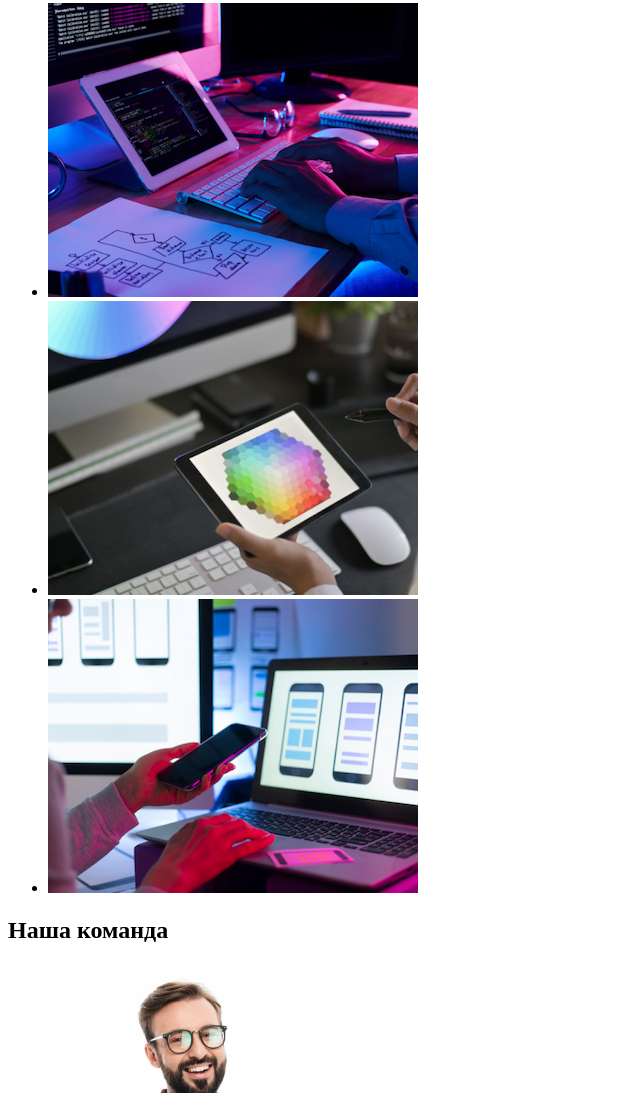
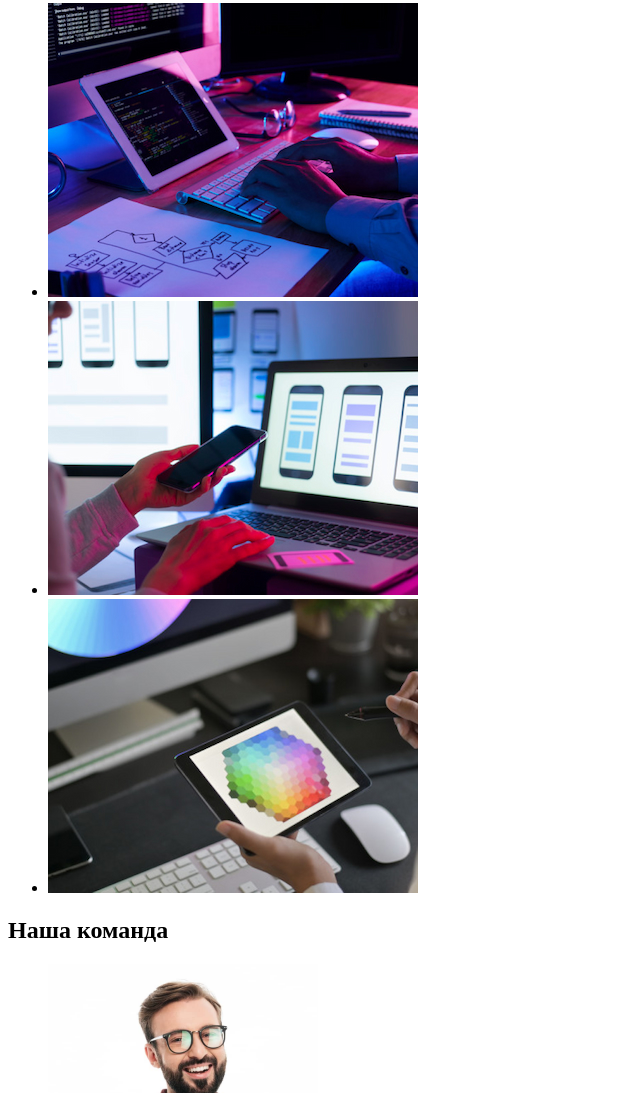
Before and after one commit to Anna1Kuprina/goit-markup-hw-01, a plain HTML site: page index.html in a window 1280 px wide. Shown: the part 639-1732 px from the top of the page, without its empty margins (0-640 px from the left). Drawn offline with Linux system fonts and the light colour scheme.

Commit message:
update img

```diff
--- a/index.html
+++ b/index.html
@@ -67,10 +67,10 @@
       <section>
         <h2>Чем мы занимаемся</h2>
         <ul>
-          <li><img src="./images/image(1).jpg" alt="верстка" width="370" /></li>
-          <li><img src="./images/image(2).jpg" alt="дизайн" width="370" /></li>
+          <li><img src="./images/image-1.jpg" alt="верстка" width="370" /></li>
+          <li><img src="./images/image-2.jpg" alt="дизайн" width="370" /></li>
           <li>
-            <img src="./images/image(3).jpg" alt="оформление" width="370" />
+            <img src="./images/image-3.jpg" alt="оформление" width="370" />
           </li>
         </ul>
       </section>
```
Also changed, not shown: images/image-1.jpg (renamed from images/image(1).jpg), images/image-2.jpg (renamed from images/image(3).jpg), images/image-3.jpg (renamed from images/image(2).jpg).
